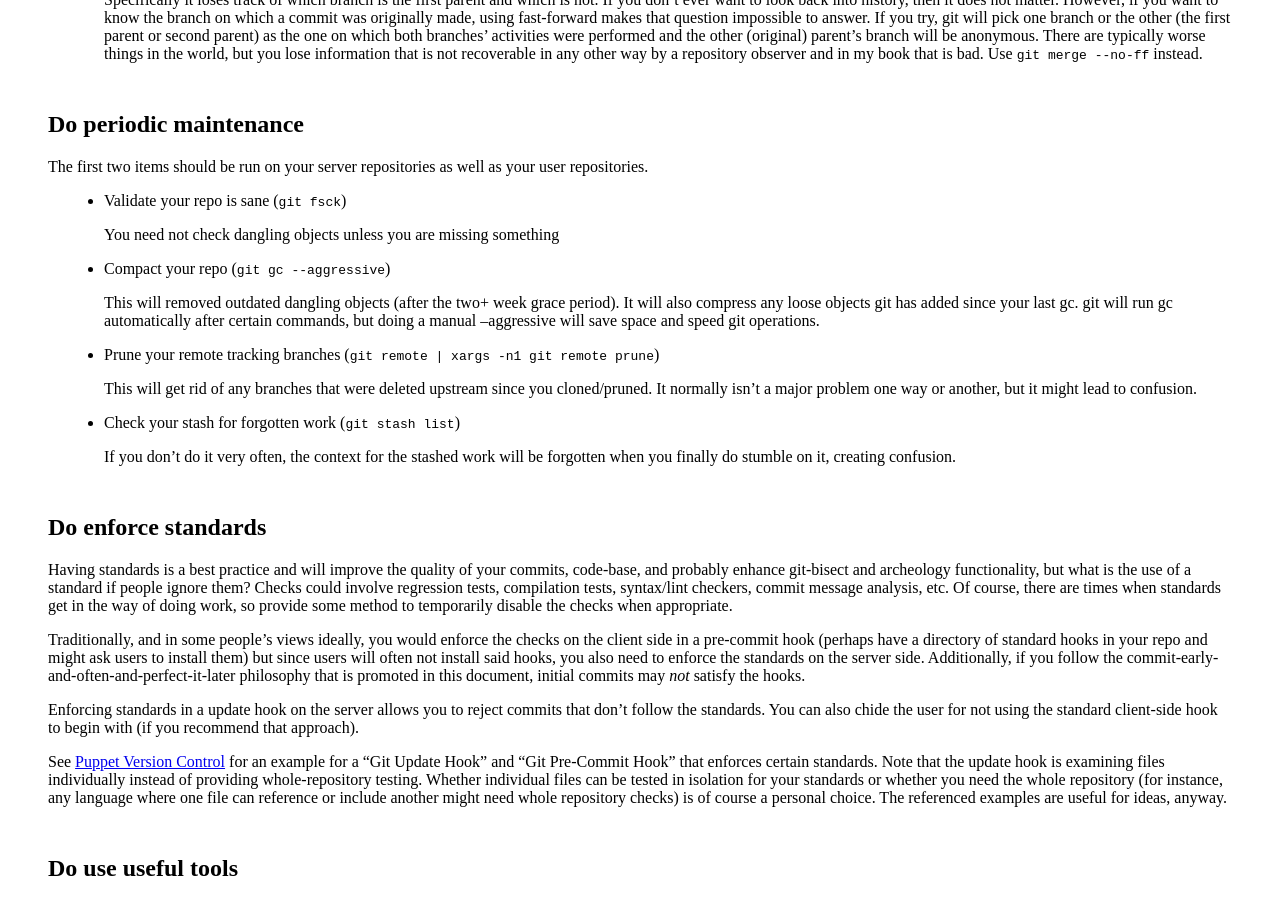
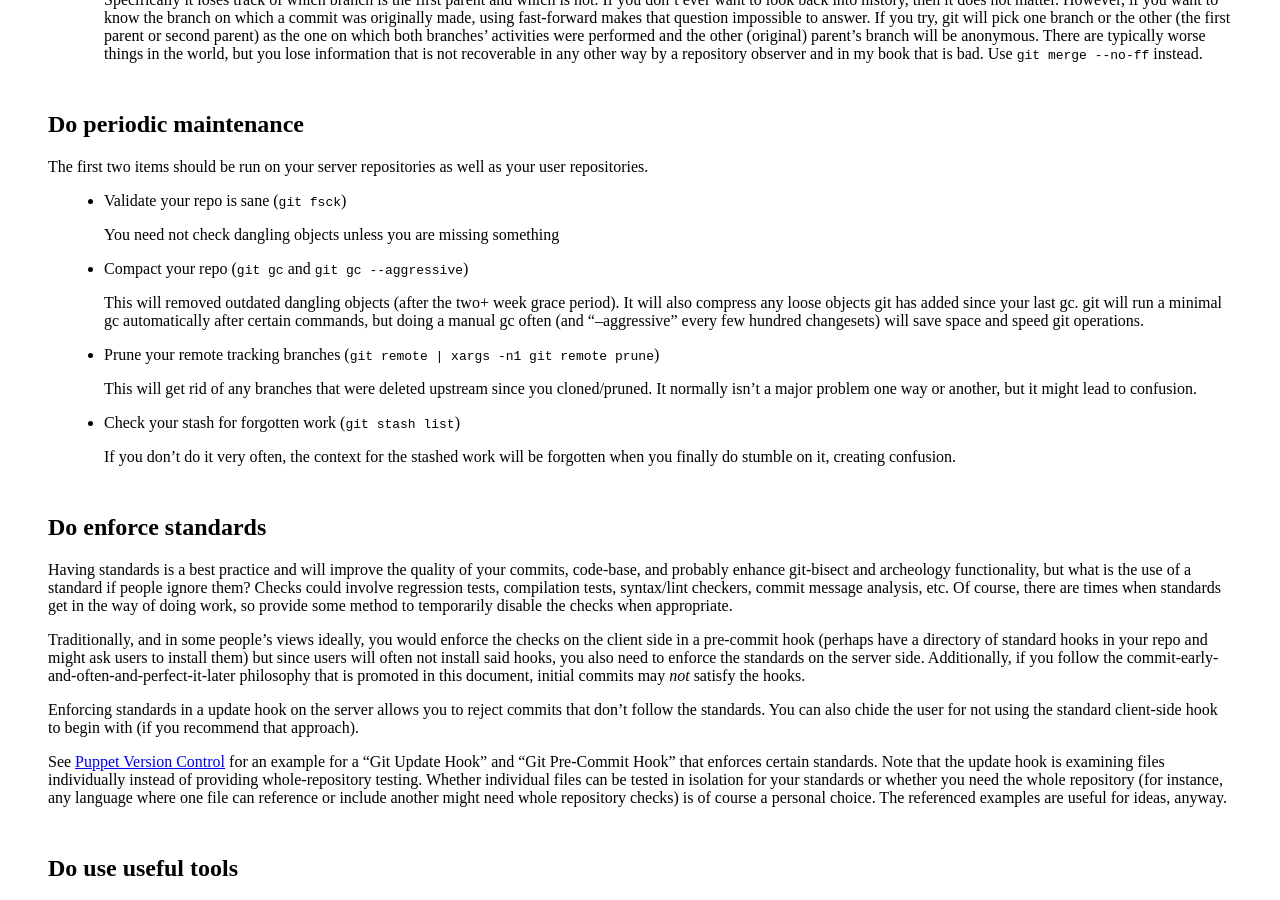
Before and after one commit to SethRobertson/GitBestPractices, a Jekyll site: the page built from index.md, in a window 1280 px wide and 900 px high, scrolled down 7353 px. Built offline with Jekyll 4.4.1, drawn with Linux system fonts in a browser that asks for light colours; Markdown is read by kramdown in place of the engine named in the settings.

Commit message:
Clarify that `git gc --aggressive` should be rare
Thanks to Jeff King <peff@peff.net> for suggesting that this be
explicit since "periodic" is not at all precise.

```diff
--- a/index.md
+++ b/index.md
@@ -696,13 +696,14 @@ as your user repositories.
 
     You need not check dangling objects unless you are missing something
 
-* Compact your repo (`git gc --aggressive`)
+* Compact your repo (`git gc` and `git gc --aggressive`)
 
     This will removed outdated dangling objects (after the two+ week
     grace period).  It will also compress any loose objects git has
-    added since your last gc.  git will run gc automatically after
-    certain commands, but doing a manual --aggressive will save space
-    and speed git operations.
+    added since your last gc.  git will run a minimal gc automatically
+    after certain commands, but doing a manual gc often (and
+    "--aggressive" every few hundred changesets) will save space and
+    speed git operations.
 
 * Prune your remote tracking branches (`git remote | xargs -n1 git remote prune`)
 
```
